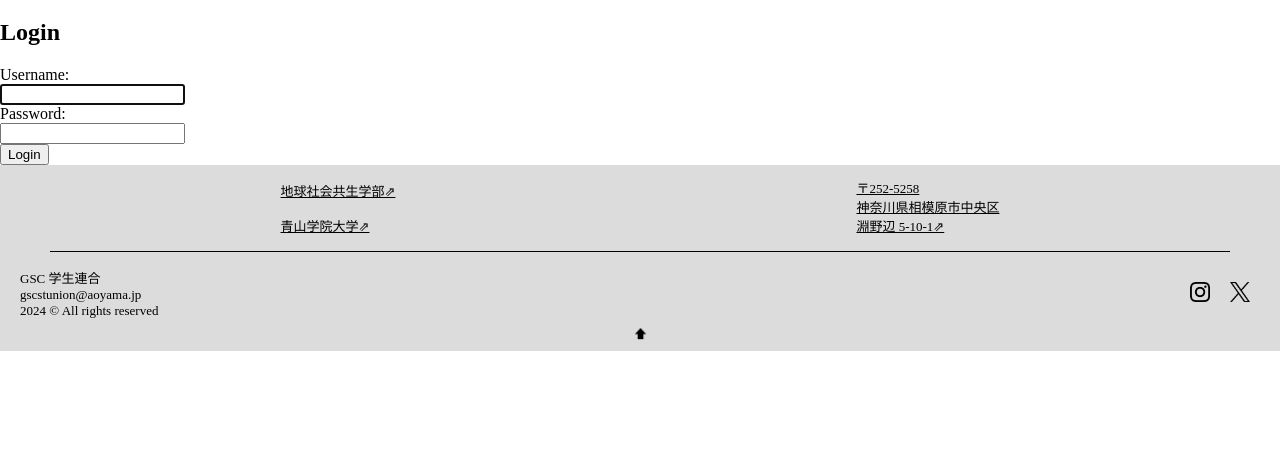
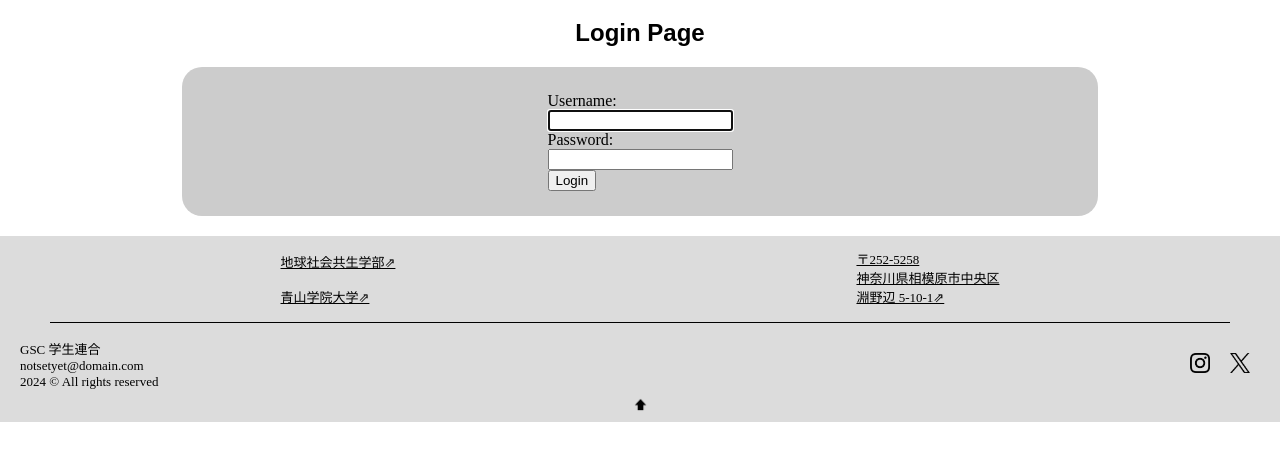
Before and after one commit to Raymondoor/gscstunion_webpage, a PHP site: page /admin/login.php in a window 1280 px wide. Shown: the part 61-522 px from the top of the page. Run offline with PHP 8.4, Linux system fonts and the light colour scheme; some web fonts are replaced.

Commit message:
login form style

```diff
--- a/admin/login.php
+++ b/admin/login.php
@@ -11,16 +11,16 @@ require_once "{$dir_back}backend/app/views/header.php";
 ?>
 
     <main>
-        <h2>Login</h2>
-        <div id="login-form">
+        <h2 id="login-h2">Login Page</h2>
+        <span id="login-form">
                 <form action="../api/login_bridge.php" method="post">
                 <label>Username:</label><br>
                 <input type="text" name="username" autofocus autocomplete="off"><br>
                 <label>Password:</label><br>
                 <input type="password" name="password"><br>
-                <input type="submit" value="Login">
+                <input type="submit" value="Login" id="loginBtn">
             </form>
-        </div>
+        </span>
     </main>
 
 <?php
--- a/assets/css/style.css
+++ b/assets/css/style.css
@@ -304,4 +304,22 @@ main {
         max-width: 90%;
         margin: 5px auto;
     }
+
+    /* admin/login.php */
+    #login-h2 {
+        text-align: center;
+        font-family: Arial, Helvetica, sans-serif;
+    }
+    #login-form {
+
+        display: flex;
+        justify-content: center;
+        align-items: center;
+        padding: 25px 10px;
+        max-width: clamp(40%, 70%, 95%);
+        margin: 20px auto;
+        border: none;
+        border-radius: 20px;
+        background-color: hsl(0, 0%, 80%);
+    }
 }
--- a/backend/app/views/footer.php
+++ b/backend/app/views/footer.php
@@ -16,7 +16,7 @@
         <div id="fnavbar">
             <div id="license">
                 GSC 学生連合<br>
-                gscstunion@aoyama.jp<br>
+                notsetyet@domain.com<br>
                 <?php echo date("Y"); ?> &#169 All rights reserved
             </div>
             <div id="f-sns-link">
--- a/todo.txt
+++ b/todo.txt
@@ -13,6 +13,3 @@ footer
 
 /admin
     make article edit page
-
-/admin/login
-    make login page
```
